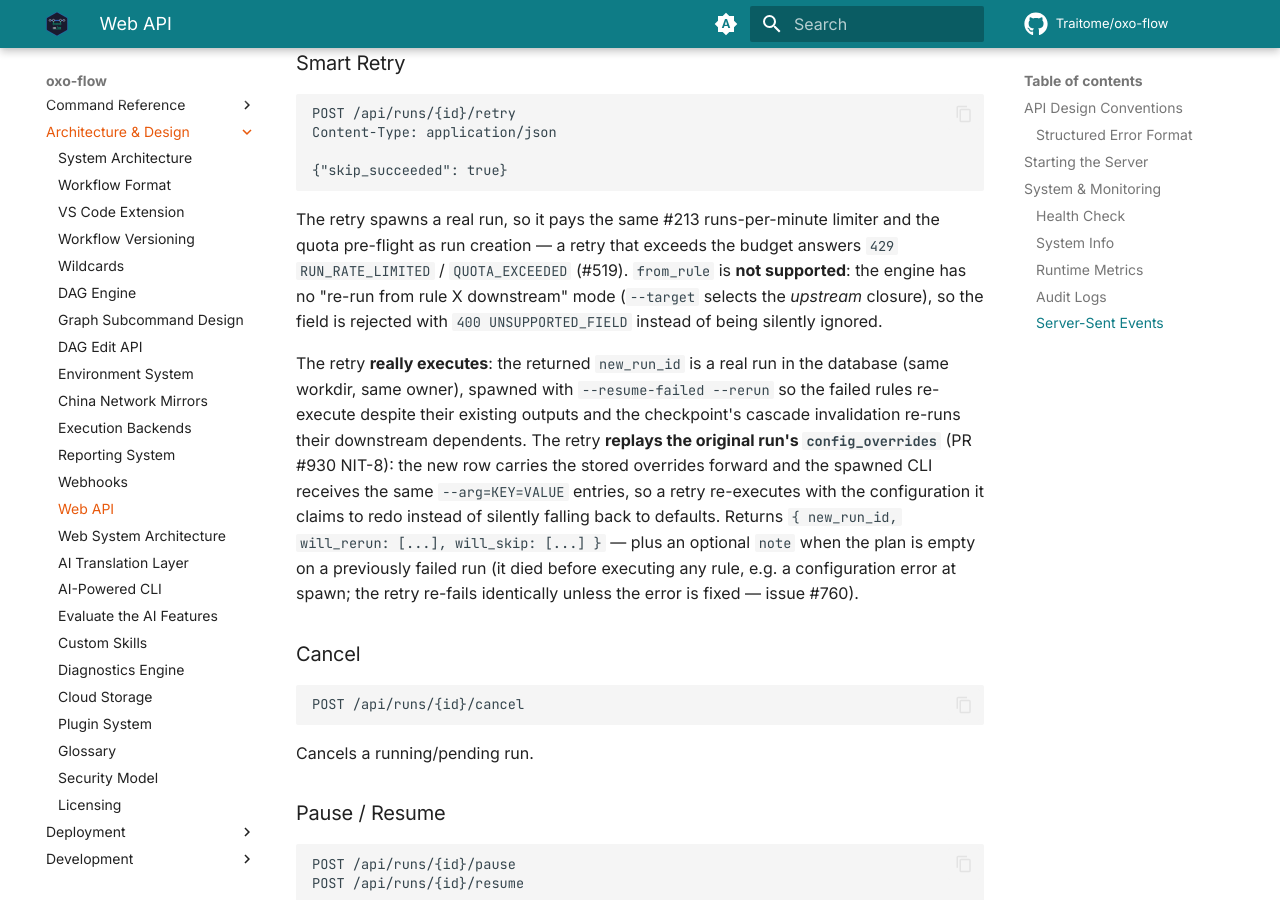
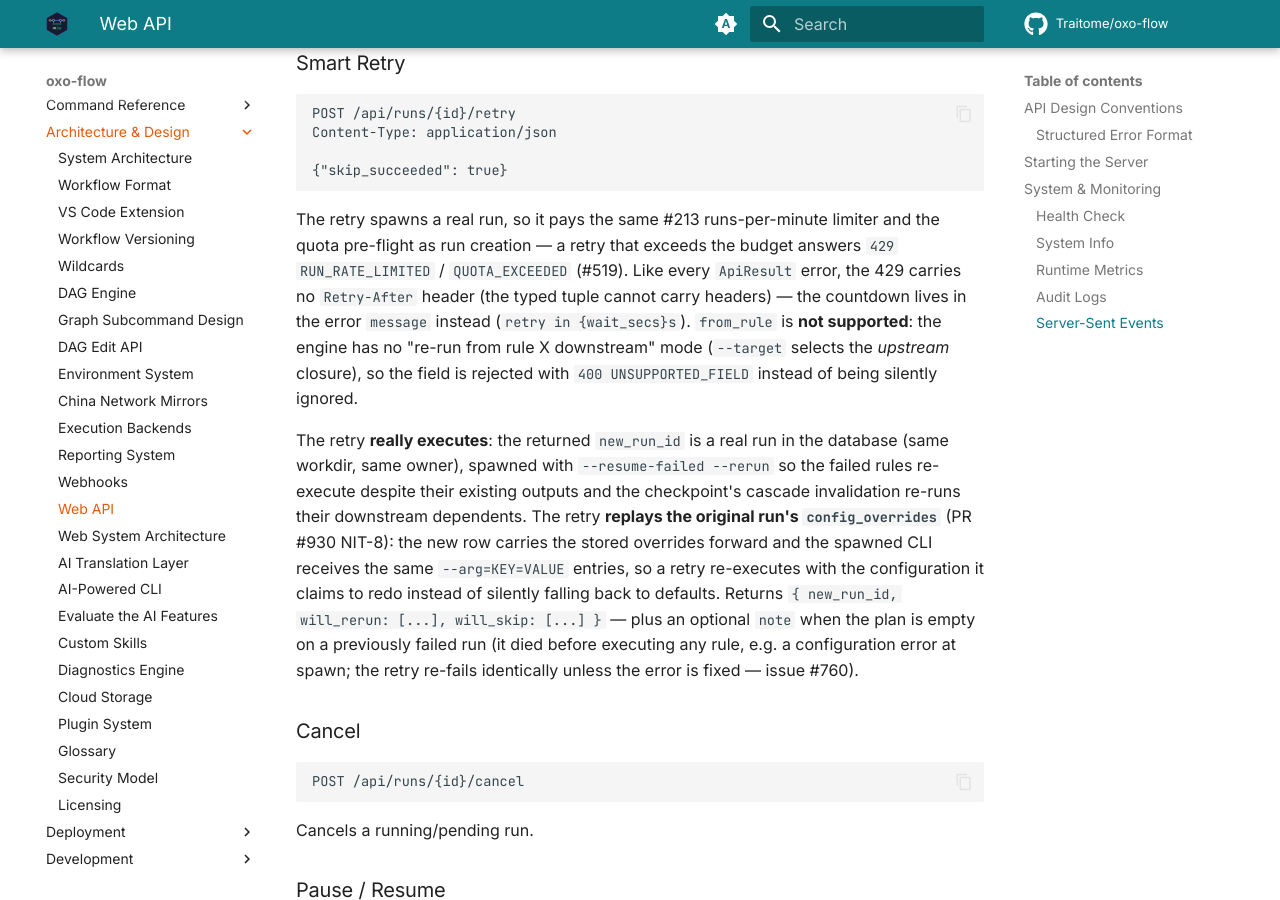
Before and after one commit to Traitome/oxo-flow, an MkDocs documentation site: the page built from docs/guide/src/reference/web-api.md, in a window 1280 px wide and 900 px high, scrolled down 16238 px. Built offline with MkDocs 1.6.1 and Material for MkDocs 9.7.7, drawn with Linux system fonts in a browser that asks for light colours; comment, search, counter and statistics services are not loaded; the version menu is left out.

Commit message:
docs: fix frontend build output path + note 429 lacks Retry-After
- AGENTS.md: `npm run build` outputs to crates/oxo-flow-web/static/
  (frontend/vite.config.ts outDir), not frontend/dist/ — the drift
  predated the branch and misdirected new contributors.
- web-api.md: document that the RUN_RATE_LIMITED 429 carries no
  Retry-After header (the ApiResult error tuple cannot carry headers);
  the countdown lives in the error message instead. Mirrors the
  documented login-429 precedent in auth/handlers.rs.

Co-Authored-By: Claude Code <noreply@anthropic.com>

```diff
--- a/docs/guide/src/reference/web-api.md
+++ b/docs/guide/src/reference/web-api.md
@@ -607,6 +607,9 @@ Content-Type: application/json
 The retry spawns a real run, so it pays the same #213 runs-per-minute
 limiter and the quota pre-flight as run creation — a retry that exceeds
 the budget answers `429 RUN_RATE_LIMITED` / `QUOTA_EXCEEDED` (#519).
+Like every `ApiResult` error, the 429 carries no `Retry-After` header
+(the typed tuple cannot carry headers) — the countdown lives in the
+error `message` instead (`retry in {wait_secs}s`).
 `from_rule` is **not supported**: the engine has no "re-run from rule X
 downstream" mode (`--target` selects the *upstream* closure), so the field is
 rejected with `400 UNSUPPORTED_FIELD` instead of being silently ignored.
```
Also changed, not shown: AGENTS.md (+1 -1 lines).
